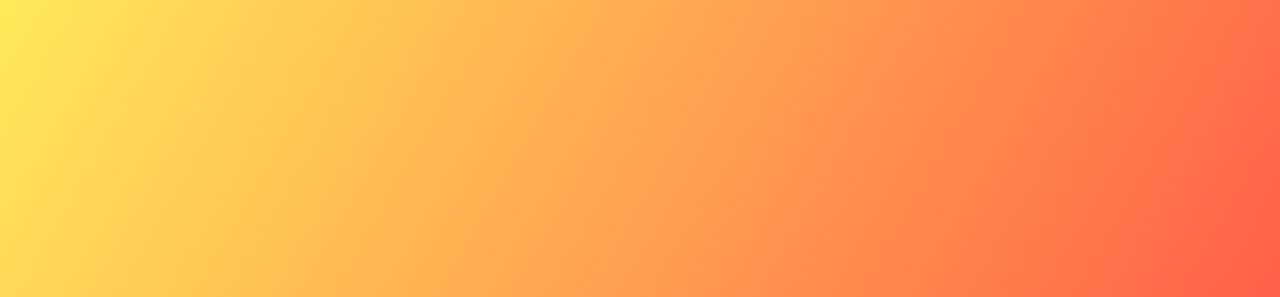
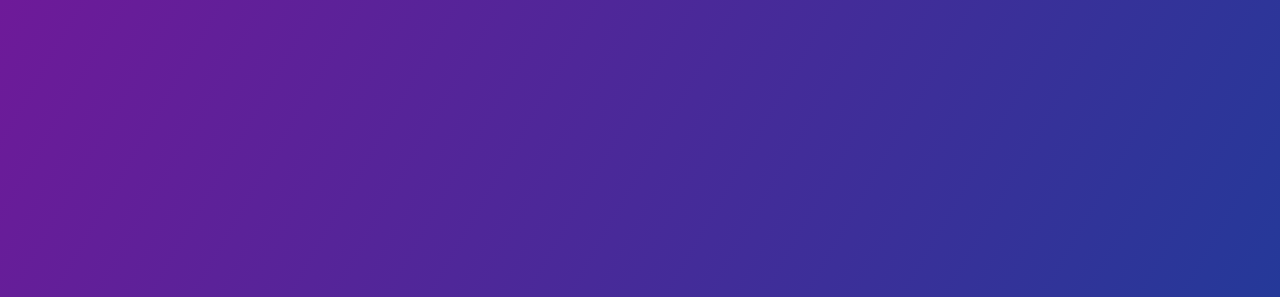
Before and after one commit to WandersondFarias/RELOGIO-DIGITAL, a plain HTML site: page index.html in a window 1280 px wide. Shown: the top 297 px of the page. Drawn offline with Linux system fonts and the light colour scheme.

Commit message:
Update styles.css

```diff
--- a/styles.css
+++ b/styles.css
@@ -6,7 +6,7 @@
 
 body {
     height: 100vh;
-    background: linear-gradient(120deg, #ffe53bd8 , #ff2525da);
+    background: linear-gradient(120deg,#6E1A99,#163F99);
     display: flex;
     align-items: center;
     justify-content: center;
```
